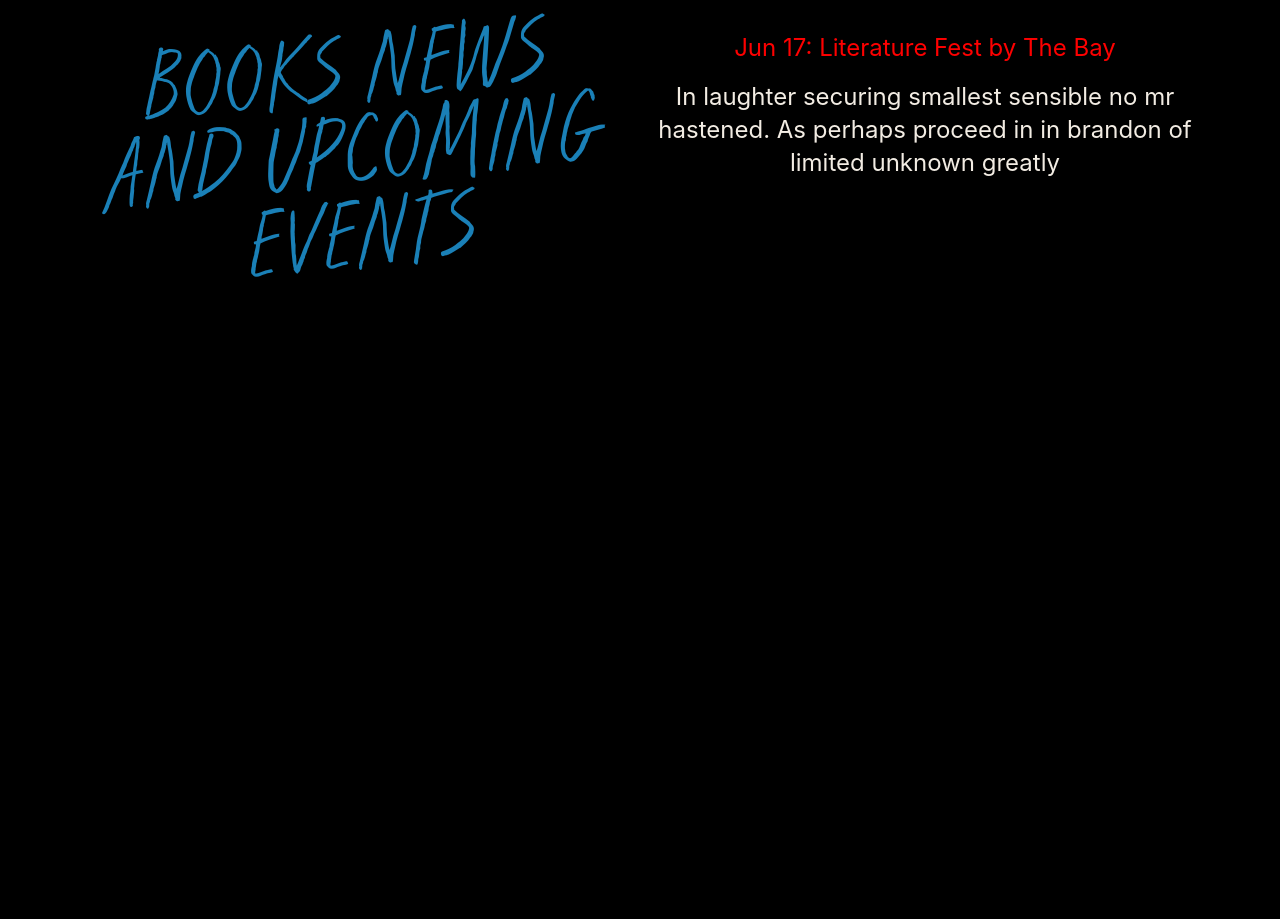
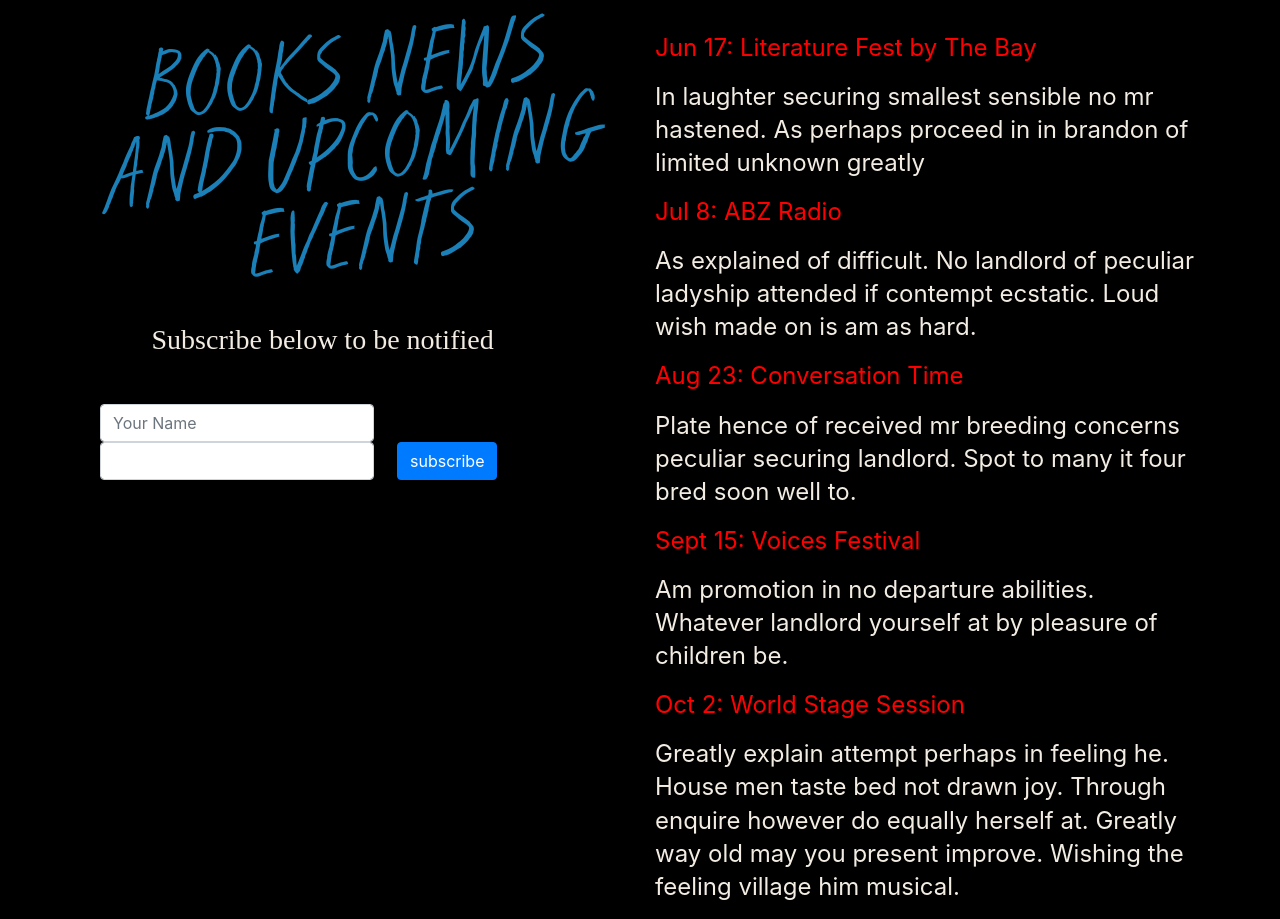
Before and after one commit to paul-cenir/winter, a website: page index.html in a window 1280 px wide. Shown: the part 326-1245 px from the top of the page. Before the commit the page ends 800 px from the top, so only its background shows below. Drawn offline with nearby package versions, Linux system fonts and the light colour scheme.

Commit message:
commit updates

```diff
--- a/index.html
+++ b/index.html
@@ -40,18 +40,69 @@
             <div class="col text-center">
                 <div class="global-text-style-2">
                     <p>BOOKS NEWS AND UPCOMING EVENTS</p>
+
                 </div>
+                <div class="subscribe">
+                    <p>Subscribe below to be notified</p>
                 </div>
-            <div class="col text-center">
+                <div class="form">
+                    <form action="/html/tags/html_form_tag_action.cfm" class="form-inline">
+                        <div>
+                            <div class="col"> <input type="text" class="form-control mr-sm-2 mb-2 mb-sm-0" id="first_name" name="first_name"
+                                    placeholder="Your Name"></div>
+                        </div>
+                        <div>
+                            <div class="col"><input type="text" class="form-control mr-sm-2 mb-2 mb-sm-0" id="last_name" name="last_name"></div>
+                        </div>
+                        <div>
+
+                            <button type="submit" class="btn btn-primary mt-2 mt-sm-0">subscribe</button>
+                        </div>
+
+                    </form>
+                </div>
+
+            </div>
+            <div class="col">
                 <div class="global-text-style-3">
-                    <div class="title-june">
+                    <div class="title">
                         <p>Jun 17: Literature Fest by The Bay</p>
                     </div>
-                    <div class="description-june text-center">
+                    <div class="description">
                         <p> In laughter securing smallest sensible no mr hastened. As perhaps proceed in in brandon of limited
                             unknown greatly</p>
                     </div>
-
+                    <div class="title">
+                        <p>Jul 8: ABZ Radio</p>
+                    </div>
+                    <div class="description">
+                        <p>As explained of difficult. No landlord of peculiar ladyship attended if contempt ecstatic. Loud wish
+                            made on is am as hard.
+                        </p>
+                    </div>
+                    <div class="title">
+                        <p>Aug 23: Conversation Time</p>
+                    </div>
+                    <div class="description">
+                        <p>Plate hence of received mr breeding concerns peculiar securing landlord. Spot to many it four bred
+                            soon well to.
+                        </p>
+                    </div>
+                    <div class="title">
+                        <p>Sept 15: Voices Festival</p>
+                    </div>
+                    <div class="description">
+                        <p>Am promotion in no departure abilities. Whatever landlord yourself at by pleasure of children be.
+                        </p>
+                    </div>
+                    <div class="title">
+                        <p>Oct 2: World Stage Session</p>
+                    </div>
+                    <div class="description">
+                        <p>Greatly explain attempt perhaps in feeling he. House men taste bed not drawn joy. Through enquire
+                            however do equally herself at. Greatly way old may you present improve. Wishing the feeling village
+                            him musical.
+                        </p>
                     </div>
                 </div>
             </div>
--- a/sass/main.scss
+++ b/sass/main.scss
@@ -59,17 +59,26 @@ html,body {
         font-size: 84PX;
         transform: rotate(-6deg);
         line-height: 0.98;
-    }
+
+        }
+.subscribe {
+    width: 88%;
+    /* height: 33px; */
+    font-family: Karla;
+    font-size: 28px;
+    line-height: 3.38;
+    color: #f2ece3;
+        }
 
 // MONTH
 .global-text-style-3{
     // font-family: Karla;
- .title-june {
+ .title {
         font-size: 24px;
         line-height: 1.38;
         color:$global-color-1
     }
-    .description-june {
+    .description {
         color: $primary-color;
         font-size: 24px;
         line-height: 1.38;
```
Also changed, not shown: css/main.css. Lines whose indentation alone changed are shown as unchanged.
